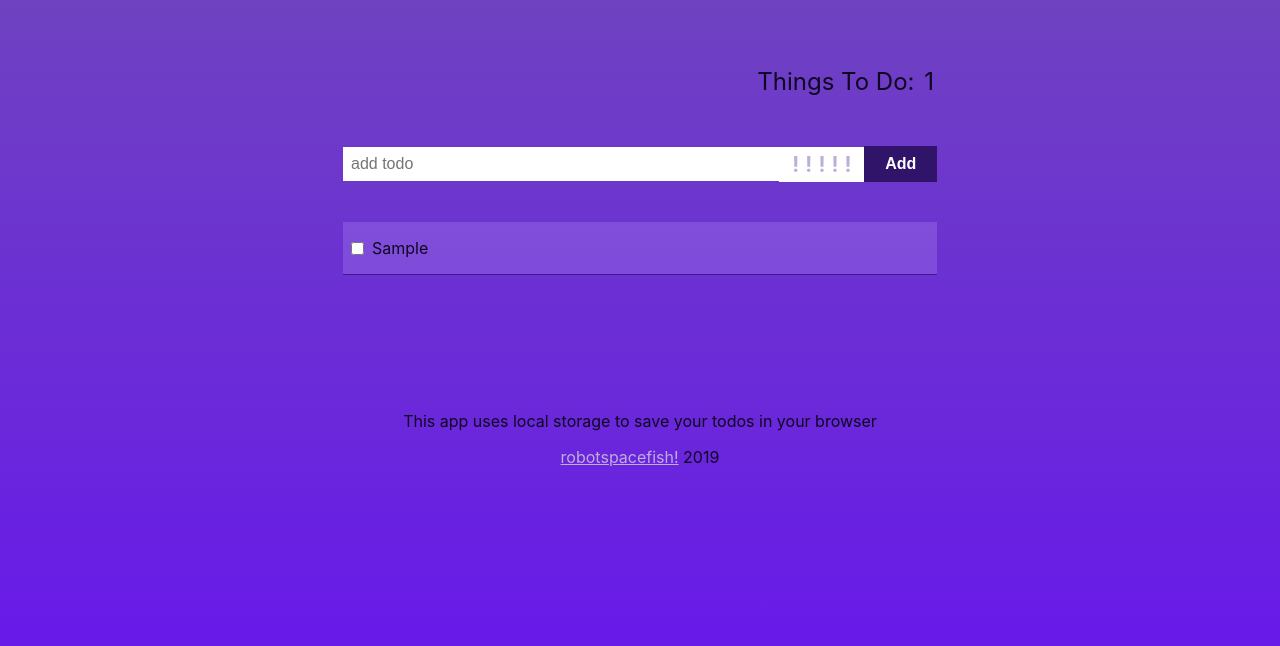
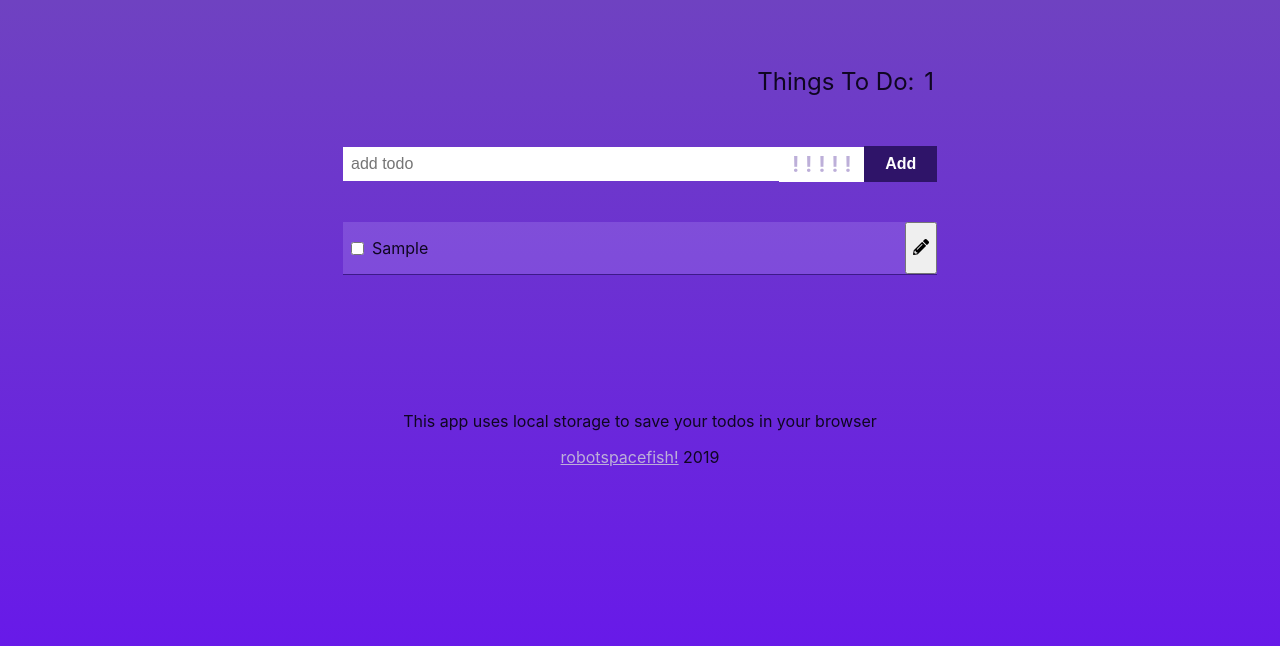
Before and after one commit to robotspacefish/todo-list-react, a React (Create React App) app: page / in a window 1280 px wide. Both pictures are taken after typing "Sample" into the empty fields and a click on the button "Add". Shown: the top 646 px of the page. Built offline with nearby package versions, Linux system fonts and the light colour scheme.

Commit message:
add fontawesome icon for delete & add edit btn to Todo component

```diff
--- a/src/components/Todo/Todo.js
+++ b/src/components/Todo/Todo.js
@@ -19,7 +19,8 @@ export default class Todo extends Component {
 
         <p className="todo-txt">{this.props.todo.todo}</p>
         <span className="urgency-rating">{displayRating(this.props.todo.rating)}</span>
-        <button className="delete-todo-btn" onClick={this.handleDeleteTodo}>Delete</button>
+        <button className="edit-todo-btn"><i class="fas fa-pencil-alt"></i></button>
+        <button className="delete-todo-btn" onClick={this.handleDeleteTodo}><i class="far fa-trash-alt"></i></button>
       </div>
     )
   }
```
